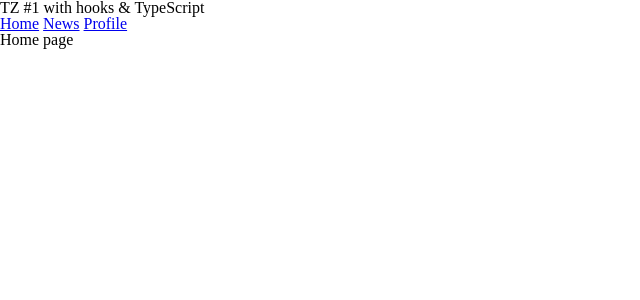
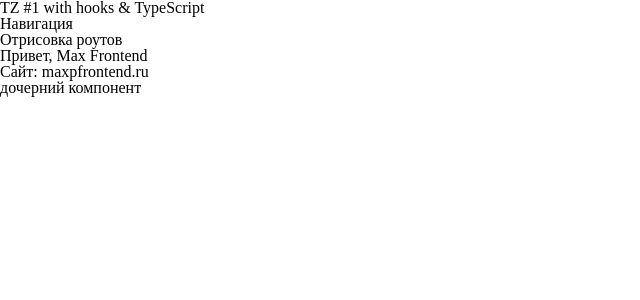
Before and after one commit to maxfarseer/tutorial-tz-1-hooks-typescript, a React (Create React App) app: page / in a window 1280 px wide. Shown: the top 300 px of the page, without its empty margins (0-640 px from the left). Built offline with nearby package versions, Linux system fonts and the light colour scheme.

Commit message:
full example for step-1

```diff
--- a/src/App.tsx
+++ b/src/App.tsx
@@ -1,38 +1,37 @@
 import * as React from 'react'
-
-import { Link, Router } from '@reach/router'
-
-import { Home } from './pages/Home'
-import { Login } from './pages/Login'
-import { News } from './pages/News'
-import { Profile } from './pages/Profile'
 
 import './App.css'
 
-const App = (props: any) => {
+interface IAppProps {
+  name: string;
+  site: string;
+}
+
+const App: React.FC<IAppProps> = props => {
   return (
     <div className="container">
       <h1>TZ #1 with hooks & TypeScript</h1>
       <nav>
-        <Link to="/">Home</Link> <Link to="news">News</Link>{' '}
-        <Link to="profile">Profile</Link>
+        <p>Навигация</p>
       </nav>
 
+      <p>Отрисовка роутов</p>
+      <p>Привет, {props.name}</p>
+      <p>Сайт: {props.site}</p>
       {props.children}
     </div>
   )
 }
 
+const Baby = () => {
+  return <p>дочерний компонент</p>
+}
+
 const RoutedApp = () => {
   return (
-    <Router>
-      <App path="/">
-        <Home path="/" />
-        <Login path="/login" />
-        <News path="/news" />
-        <Profile path="/" />
-      </App>
-    </Router>
+    <App name="Max Frontend" site="maxpfrontend.ru">
+      <Baby />
+    </App>
   )
 }
 
--- a/src/pages/Home.tsx
+++ /dev/null
@@ -1,7 +0,0 @@
-import * as React from 'react'
-
-const Home = () => {
-  return <p>Home page</p>
-}
-
-export { Home }
--- a/src/pages/Login.tsx
+++ /dev/null
@@ -1,20 +0,0 @@
-import * as React from 'react'
-
-const Login = () => {
-  const onSubmit = () => {
-    // tslint:disable-next-line: no-console
-    console.log('submit!')
-  }
-  return (
-    <>
-      <h2>Login</h2>
-      <form onSubmit={onSubmit}>
-        <input type="text" />
-        <input type="text" />
-        <button>Login</button>
-      </form>
-    </>
-  )
-}
-
-export { Login }
--- a/src/pages/News.tsx
+++ /dev/null
@@ -1,11 +0,0 @@
-import * as React from 'react'
-
-const News = () => {
-  return (
-    <div className="news">
-      <p>News</p>
-    </div>
-  )
-}
-
-export { News }
--- a/src/pages/Profile.tsx
+++ /dev/null
@@ -1,7 +0,0 @@
-import * as React from 'react'
-
-const Profile = () => {
-  return <p>Profile page</p>
-}
-
-export { Profile }
```
Also changed, not shown: src/pages/About.tsx (deleted, +0 -13 lines).
